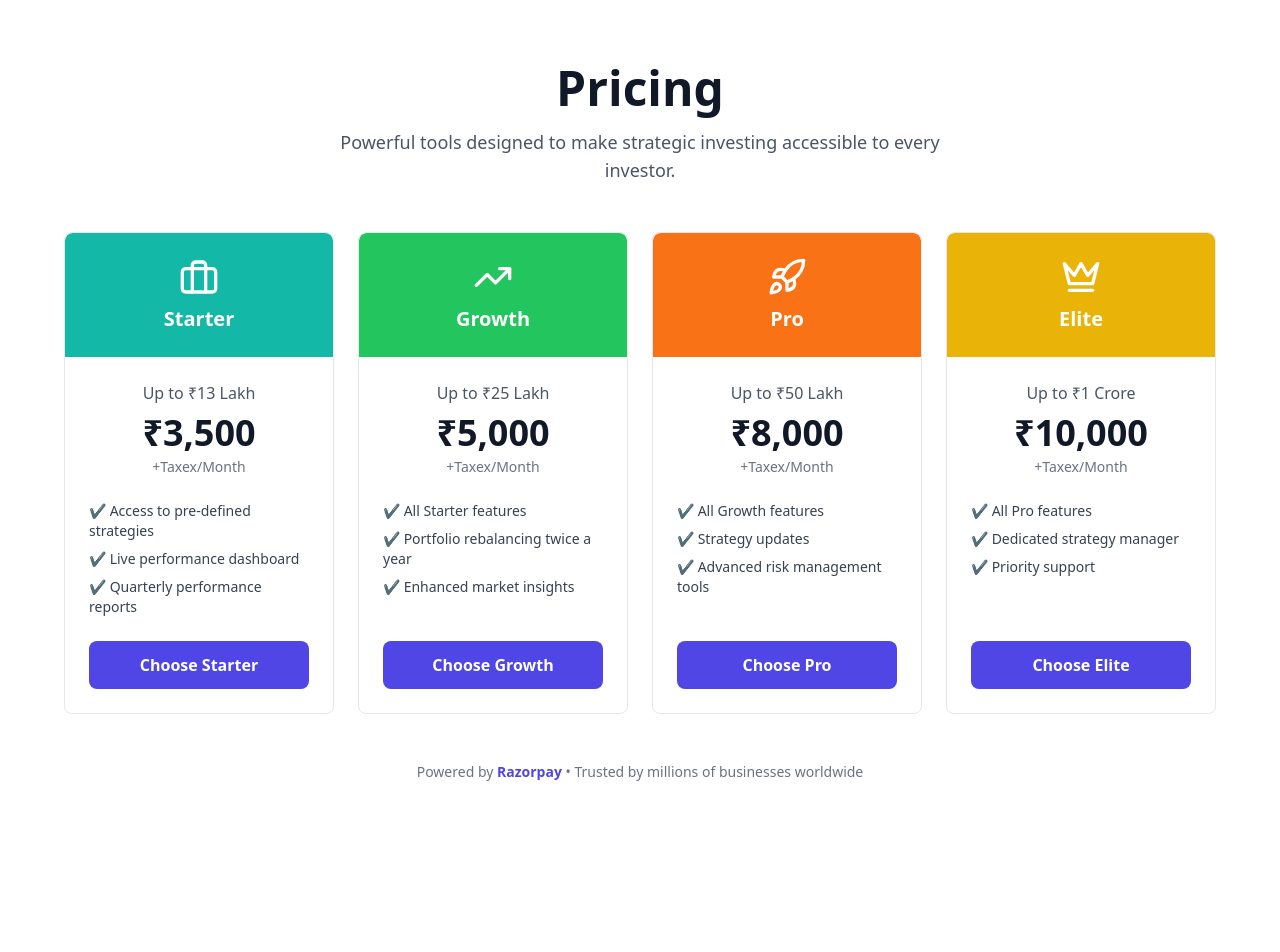
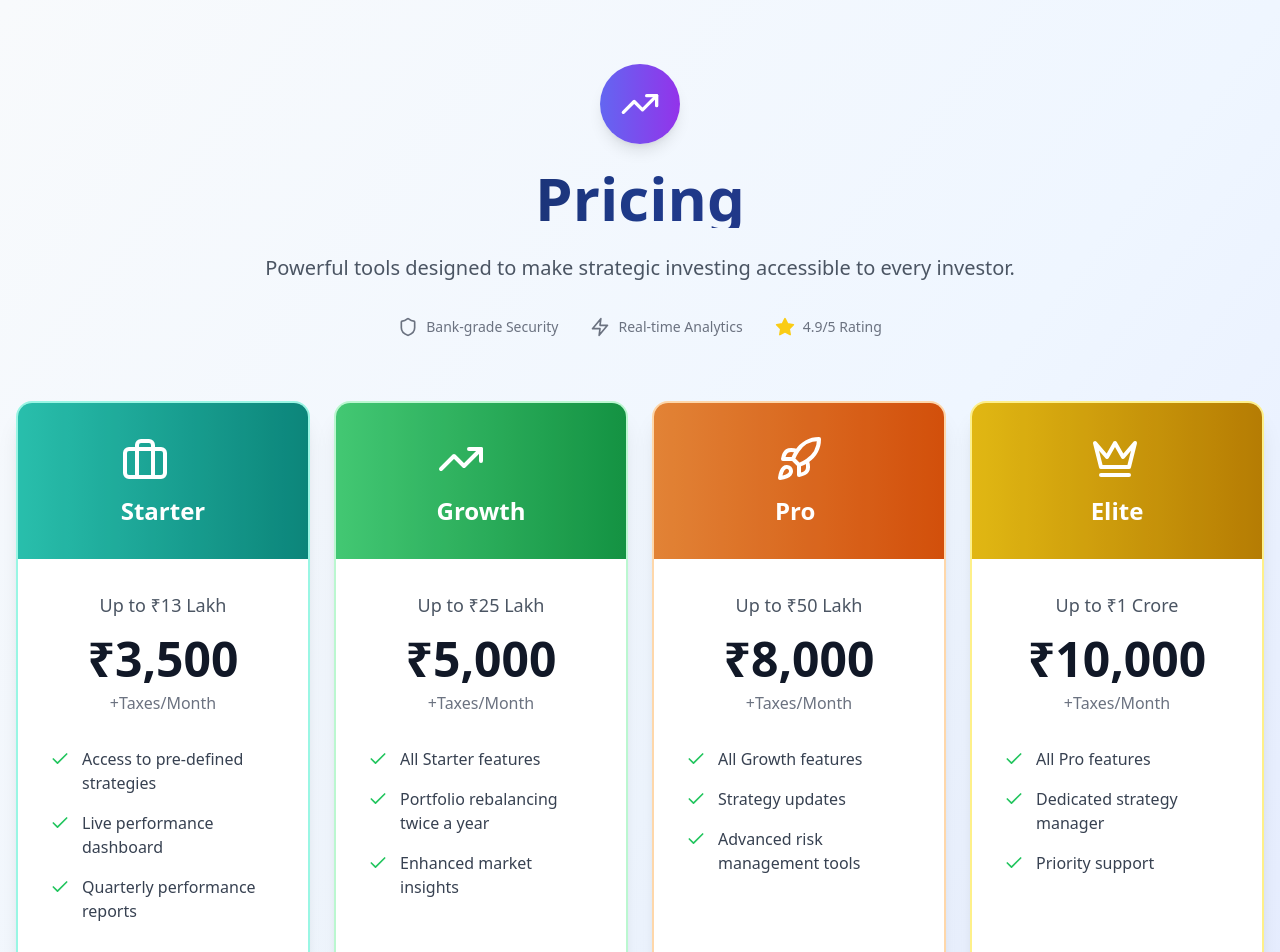
Before and after one commit to Priyanshu12-prince/bull8-payment-frontend, a React (Vite) app: page / in a window 1280 px wide. Shown: the top 952 px of the page. Before the commit the page ends 846 px from the top, so only its background shows below. Built offline with nearby package versions, Linux system fonts and the light colour scheme.

Commit message:
finalize  the UI

```diff
--- a/src/App.tsx
+++ b/src/App.tsx
@@ -1,5 +1,5 @@
 import React, { useState } from 'react';
-import { CreditCard, Briefcase, TrendingUp, Rocket, Crown } from 'lucide-react';
+import { CreditCard, Briefcase, TrendingUp, Rocket, Crown, Check, Star, Shield, Zap } from 'lucide-react';
 import { PaymentSuccess } from './components/PaymentSuccess';
 import { PaymentError } from './components/PaymentError';
 import { useRazorpay } from './hooks/useRazorpay';
@@ -14,19 +14,60 @@ function App() {
   const [activePlanId, setActivePlanId] = useState<string | null>(null);
 
   const plans = [
-    { id: 'starter', title: 'Starter', cap: 'Up to ₹13 Lakh', amount: 3500, description: 'Starter monthly plan', icon: <Briefcase className="w-10 h-10" />, color: 'bg-teal-500' },
-    { id: 'growth', title: 'Growth', cap: 'Up to ₹25 Lakh', amount: 5000, description: 'Growth monthly plan', icon: <TrendingUp className="w-10 h-10" />, color: 'bg-green-500' },
-    { id: 'pro', title: 'Pro', cap: 'Up to ₹50 Lakh', amount: 8000, description: 'Pro monthly plan', icon: <Rocket className="w-10 h-10" />, color: 'bg-orange-500' },
-    { id: 'elite', title: 'Elite', cap: 'Up to ₹1 Crore', amount: 10000, description: 'Elite monthly plan', icon: <Crown className="w-10 h-10" />, color: 'bg-yellow-500' },
+    {
+      id: 'starter',
+      title: 'Starter',
+      cap: 'Up to ₹13 Lakh',
+      amount: 3500,
+      description: 'Starter monthly plan',
+      icon: <Briefcase className="w-12 h-12" />,
+      color: 'from-teal-400 to-teal-600',
+      borderColor: 'border-teal-200',
+      popular: false,
+      savings: null
+    },
+    {
+      id: 'growth',
+      title: 'Growth',
+      cap: 'Up to ₹25 Lakh',
+      amount: 5000,
+      description: 'Growth monthly plan',
+      icon: <TrendingUp className="w-12 h-12" />,
+      color: 'from-green-400 to-green-600',
+      borderColor: 'border-green-200',
+      popular: false,
+      // savings: '30% OFF'
+    },
+    {
+      id: 'pro',
+      title: 'Pro',
+      cap: 'Up to ₹50 Lakh',
+      amount: 8000,
+      description: 'Pro monthly plan',
+      icon: <Rocket className="w-12 h-12" />,
+      color: 'from-orange-400 to-orange-600',
+      borderColor: 'border-orange-200',
+      popular: false,
+      // savings: '25% OFF'
+    },
+    {
+      id: 'elite',
+      title: 'Elite',
+      cap: 'Up to ₹1 Crore',
+      amount: 10000,
+      description: 'Elite monthly plan',
+      icon: <Crown className="w-12 h-12" />,
+      color: 'from-yellow-400 to-yellow-600',
+      borderColor: 'border-yellow-200',
+      popular: false,
+      // savings: '20% OFF'
+    },
   ];
 
   const handlePlanPay = async (plan: { id: string; amount: number; description: string }) => {
     setActivePlanId(plan.id);
     const formData: PaymentFormData = {
       amount: plan.amount,
-      name: '',
-      email: '',
-      contact: '',
       description: plan.description,
     };
 
@@ -62,67 +103,160 @@ function App() {
   };
 
   return (
-    <div className="min-h-screen bg-white">
-      <div className="container mx-auto px-4 py-16">
+    <div className="min-h-screen bg-gradient-to-br from-slate-50 via-blue-50 to-indigo-100">
+      {/* Background Pattern */}
+      <div className="absolute inset-0 bg-grid-slate-100 [mask-image:linear-gradient(0deg,white,rgba(255,255,255,0.6))] -z-10"></div>
+
+      <div className="container mx-auto px-4 py-16 relative">
         {/* Header */}
-        <div className="text-center mb-12">
-          <h1 className="text-5xl font-bold text-gray-900 mb-4">Pricing</h1>
-          <p className="text-lg text-gray-600 max-w-2xl mx-auto">
+        <div className="text-center mb-16">
+          <div className="inline-flex items-center justify-center w-20 h-20 bg-gradient-to-r from-indigo-500 to-purple-600 rounded-full mb-6 shadow-lg">
+            <TrendingUp className="w-10 h-10 text-white" />
+          </div>
+          <h1 className="text-6xl font-bold bg-gradient-to-r from-gray-900 via-blue-900 to-indigo-900 bg-clip-text text-transparent mb-6">
+            Pricing
+          </h1>
+          <p className="text-xl text-gray-600 max-w-3xl mx-auto leading-relaxed">
             Powerful tools designed to make strategic investing accessible to every investor.
           </p>
+
+          {/* Trust Indicators */}
+          <div className="flex items-center justify-center space-x-8 mt-8">
+            <div className="flex items-center space-x-2 text-gray-500">
+              <Shield className="w-5 h-5" />
+              <span className="text-sm font-medium">Bank-grade Security</span>
+            </div>
+            <div className="flex items-center space-x-2 text-gray-500">
+              <Zap className="w-5 h-5" />
+              <span className="text-sm font-medium">Real-time Analytics</span>
+            </div>
+            <div className="flex items-center space-x-2 text-gray-500">
+              <Star className="w-5 h-5 text-yellow-400 fill-current" />
+              <span className="text-sm font-medium">4.9/5 Rating</span>
+            </div>
+          </div>
         </div>
 
         {/* Pricing */}
         {paymentState === 'form' && (
-          <div className="max-w-6xl mx-auto">
+          <div className="max-w-8xl mx-auto">
             <div className="grid grid-cols-1 md:grid-cols-2 lg:grid-cols-4 gap-6">
-              {plans.map((plan) => (
+              {plans.map((plan, index) => (
                 <div
                   key={plan.id}
-                  className="flex flex-col justify-between bg-white rounded-lg p-0 shadow-none border border-gray-200 overflow-hidden"
+                  className={`relative flex flex-col justify-between bg-white rounded-2xl shadow-xl border-2 ${plan.borderColor} overflow-hidden transform hover:scale-105 transition-all duration-300 ${
+                    plan.popular ? 'ring-4 ring-blue-500 ring-opacity-50' : ''
+                  }`}
+                  style={{
+                    animationDelay: `${index * 100}ms`,
+                    animation: 'fadeInUp 0.6s ease-out forwards'
+                  }}
                 >
+                  {/* Popular Badge */}
+                  {plan.popular && (
+                    <div className="absolute -top-4 left-1/2 transform -translate-x-1/2 z-10">
+                      <div className="bg-gradient-to-r from-blue-500 to-purple-600 text-white px-6 py-2 rounded-full text-sm font-bold shadow-lg">
+                        <Star className="w-4 h-4 inline mr-1" />
+                        MOST POPULAR
+                      </div>
+
+                    </div>
+                  )}
+
+                  {/* Savings Badge */}
+                  {plan.savings && (
+                    <div className="absolute top-4 right-4 z-10">
+                      <div className="bg-red-500 text-white px-3 py-1 rounded-full text-xs font-bold">
+                        {plan.savings}
+                      </div>
+                    </div>
+                  )}
+
                   {/* Icon & Title Section */}
-                  <div className={`flex flex-col items-center justify-center p-6 rounded-t-lg text-white ${plan.color}`}>
-                    {plan.icon}
-                    <h4 className="text-xl font-semibold mt-2">{plan.title}</h4>
+                  <div className={`flex flex-col items-center justify-center p-8 bg-gradient-to-r ${plan.color} text-white relative overflow-hidden`}>
+                    <div className="absolute inset-0 bg-black bg-opacity-10"></div>
+                    <div className="relative z-10">
+                      {plan.icon}
+                      <h4 className="text-2xl font-bold mt-3">{plan.title}</h4>
+                    </div>
                   </div>
 
-                  <div className="p-6 flex flex-col flex-grow">
+                  <div className="p-8 flex flex-col flex-grow">
                     {/* Cap */}
-                    <p className="text-base text-gray-600 text-center mb-2">{plan.cap}</p>
+                    <p className="text-lg text-gray-600 text-center mb-4 font-medium">{plan.cap}</p>
 
                     {/* Price */}
-                    <div className="text-4xl font-bold text-gray-900 text-center mb-1">₹{plan.amount.toLocaleString()}</div>
-                    <p className="text-sm text-gray-500 text-center mb-6">+Taxex/Month</p>
+                    <div className="text-center mb-8">
+                      <div className="text-5xl font-bold text-gray-900 mb-2">
+                        ₹{plan.amount.toLocaleString()}
+                      </div>
+                      <p className="text-gray-500 font-medium">+Taxes/Month</p>
+                    </div>
 
                     {/* Features */}
-                    <ul className="text-sm text-gray-700 space-y-2 mb-6 flex-grow">
+                    <ul className="space-y-4 mb-8 flex-grow">
                       {plan.id === 'starter' && (
                         <>
-                          <li><span className="text-green-500">✔</span> Access to pre-defined strategies</li>
-                          <li><span className="text-green-500">✔</span> Live performance dashboard</li>
-                          <li><span className="text-green-500">✔</span> Quarterly performance reports</li>
+                          <li className="flex items-start space-x-3">
+                            <Check className="w-5 h-5 text-green-500 mt-0.5 flex-shrink-0" />
+                            <span className="text-gray-700">Access to pre-defined strategies</span>
+                          </li>
+                          <li className="flex items-start space-x-3">
+                            <Check className="w-5 h-5 text-green-500 mt-0.5 flex-shrink-0" />
+                            <span className="text-gray-700">Live performance dashboard</span>
+                          </li>
+                          <li className="flex items-start space-x-3">
+                            <Check className="w-5 h-5 text-green-500 mt-0.5 flex-shrink-0" />
+                            <span className="text-gray-700">Quarterly performance reports</span>
+                          </li>
                         </>
                       )}
                       {plan.id === 'growth' && (
                         <>
-                          <li><span className="text-green-500">✔</span> All Starter features</li>
-                          <li><span className="text-green-500">✔</span> Portfolio rebalancing twice a year</li>
-                          <li><span className="text-green-500">✔</span> Enhanced market insights</li>
+                          <li className="flex items-start space-x-3">
+                            <Check className="w-5 h-5 text-green-500 mt-0.5 flex-shrink-0" />
+                            <span className="text-gray-700">All Starter features</span>
+                          </li>
+                          <li className="flex items-start space-x-3">
+                            <Check className="w-5 h-5 text-green-500 mt-0.5 flex-shrink-0" />
+                            <span className="text-gray-700">Portfolio rebalancing twice a year</span>
+                          </li>
+                          <li className="flex items-start space-x-3">
+                            <Check className="w-5 h-5 text-green-500 mt-0.5 flex-shrink-0" />
+                            <span className="text-gray-700">Enhanced market insights</span>
+                          </li>
                         </>
                       )}
                       {plan.id === 'pro' && (
                         <>
-                          <li><span className="text-green-500">✔</span> All Growth features</li>
-                          <li><span className="text-green-500">✔</span> Strategy updates</li>
-                          <li><span className="text-green-500">✔</span> Advanced risk management tools</li>
+                          <li className="flex items-start space-x-3">
+                            <Check className="w-5 h-5 text-green-500 mt-0.5 flex-shrink-0" />
+                            <span className="text-gray-700">All Growth features</span>
+                          </li>
+                          <li className="flex items-start space-x-3">
+                            <Check className="w-5 h-5 text-green-500 mt-0.5 flex-shrink-0" />
+                            <span className="text-gray-700">Strategy updates</span>
+                          </li>
+                          <li className="flex items-start space-x-3">
+                            <Check className="w-5 h-5 text-green-500 mt-0.5 flex-shrink-0" />
+                            <span className="text-gray-700">Advanced risk management tools</span>
+                          </li>
                         </>
                       )}
                       {plan.id === 'elite' && (
                         <>
-                          <li><span className="text-green-500">✔</span> All Pro features</li>
-                          <li><span className="text-green-500">✔</span> Dedicated strategy manager</li>
-                          <li><span className="text-green-500">✔</span> Priority support</li>
+                          <li className="flex items-start space-x-3">
+                            <Check className="w-5 h-5 text-green-500 mt-0.5 flex-shrink-0" />
+                            <span className="text-gray-700">All Pro features</span>
+                          </li>
+                          <li className="flex items-start space-x-3">
+                            <Check className="w-5 h-5 text-green-500 mt-0.5 flex-shrink-0" />
+                            <span className="text-gray-700">Dedicated strategy manager</span>
+                          </li>
+                          <li className="flex items-start space-x-3">
+                            <Check className="w-5 h-5 text-green-500 mt-0.5 flex-shrink-0" />
+                            <span className="text-gray-700">Priority support</span>
+                          </li>
                         </>
                       )}
                     </ul>
@@ -131,15 +265,57 @@ function App() {
                     <button
                       disabled={isLoading && activePlanId === plan.id}
                       onClick={() => handlePlanPay(plan as any)}
-                      className={`mt-auto w-full flex items-center justify-center space-x-2 py-3 px-6 rounded-lg font-semibold text-white transition ${
-                        isLoading && activePlanId === plan.id ? 'bg-gray-400' : 'bg-indigo-600 hover:bg-indigo-700'
+                      className={`w-full py-4 px-6 rounded-xl font-bold text-lg transition-all duration-300 transform hover:scale-105 ${
+                        plan.popular
+                          ? 'bg-gradient-to-r from-blue-600 to-purple-600 hover:from-blue-700 hover:to-purple-700 text-white shadow-lg'
+                          : isLoading && activePlanId === plan.id
+                          ? 'bg-gray-400 text-white'
+                          : 'bg-gradient-to-r from-gray-800 to-gray-900 hover:from-gray-900 hover:to-black text-white shadow-lg'
                       }`}
                     >
-                      <span>{isLoading && activePlanId === plan.id ? 'Processing...' : `Choose ${plan.title}`}</span>
+                      {isLoading && activePlanId === plan.id ? (
+                        <div className="flex items-center justify-center space-x-2">
+                          <div className="w-5 h-5 border-2 border-white border-t-transparent rounded-full animate-spin"></div>
+                          <span>Processing...</span>
+                        </div>
+                      ) : (
+                        <div className="flex items-center justify-center space-x-2">
+                          <CreditCard className="w-5 h-5" />
+                          <span>Choose {plan.title}</span>
+                        </div>
+                      )}
                     </button>
                   </div>
                 </div>
               ))}
+            </div>
+
+            {/* Additional Features Section */}
+            <div className="mt-20 text-center">
+              <h3 className="text-3xl font-bold text-gray-900 mb-12">Why Choose Our Platform?</h3>
+              <div className="grid grid-cols-1 md:grid-cols-3 gap-8 max-w-4xl mx-auto">
+                <div className="bg-white rounded-xl p-6 shadow-lg">
+                  <div className="w-12 h-12 bg-blue-100 rounded-lg flex items-center justify-center mx-auto mb-4">
+                    <Shield className="w-6 h-6 text-blue-600" />
+                  </div>
+                  <h4 className="text-xl font-semibold text-gray-900 mb-2">Secure & Reliable</h4>
+                  <p className="text-gray-600">Bank-grade security with 99.9% uptime guarantee</p>
+                </div>
+                <div className="bg-white rounded-xl p-6 shadow-lg">
+                  <div className="w-12 h-12 bg-green-100 rounded-lg flex items-center justify-center mx-auto mb-4">
+                    <Zap className="w-6 h-6 text-green-600" />
+                  </div>
+                  <h4 className="text-xl font-semibold text-gray-900 mb-2">Real-time Data</h4>
+                  <p className="text-gray-600">Live market data and instant portfolio updates</p>
+                </div>
+                <div className="bg-white rounded-xl p-6 shadow-lg">
+                  <div className="w-12 h-12 bg-purple-100 rounded-lg flex items-center justify-center mx-auto mb-4">
+                    <Star className="w-6 h-6 text-purple-600" />
+                  </div>
+                  <h4 className="text-xl font-semibold text-gray-900 mb-2">Expert Support</h4>
+                  <p className="text-gray-600">24/7 customer support from trading experts</p>
+                </div>
+              </div>
             </div>
           </div>
         )}
@@ -157,12 +333,19 @@ function App() {
         )}
 
         {/* Footer */}
-        <div className="text-center mt-12">
-          <p className="text-gray-500 text-sm">
-            Powered by <span className="font-semibold text-indigo-600">Razorpay</span> • Trusted by millions of businesses worldwide
-          </p>
+        <div className="text-center mt-16">
+          <div className="bg-white rounded-xl p-6 shadow-lg max-w-md mx-auto">
+            <p className="text-gray-600 mb-2">
+              Powered by <span className="font-bold text-indigo-600">Razorpay</span>
+            </p>
+            <p className="text-sm text-gray-500">
+              Trusted by millions of businesses worldwide
+            </p>
+          </div>
         </div>
       </div>
+
+
     </div>
   );
 }
```
Also changed, not shown: src/types/razorpay.ts (+5 -5 lines).
